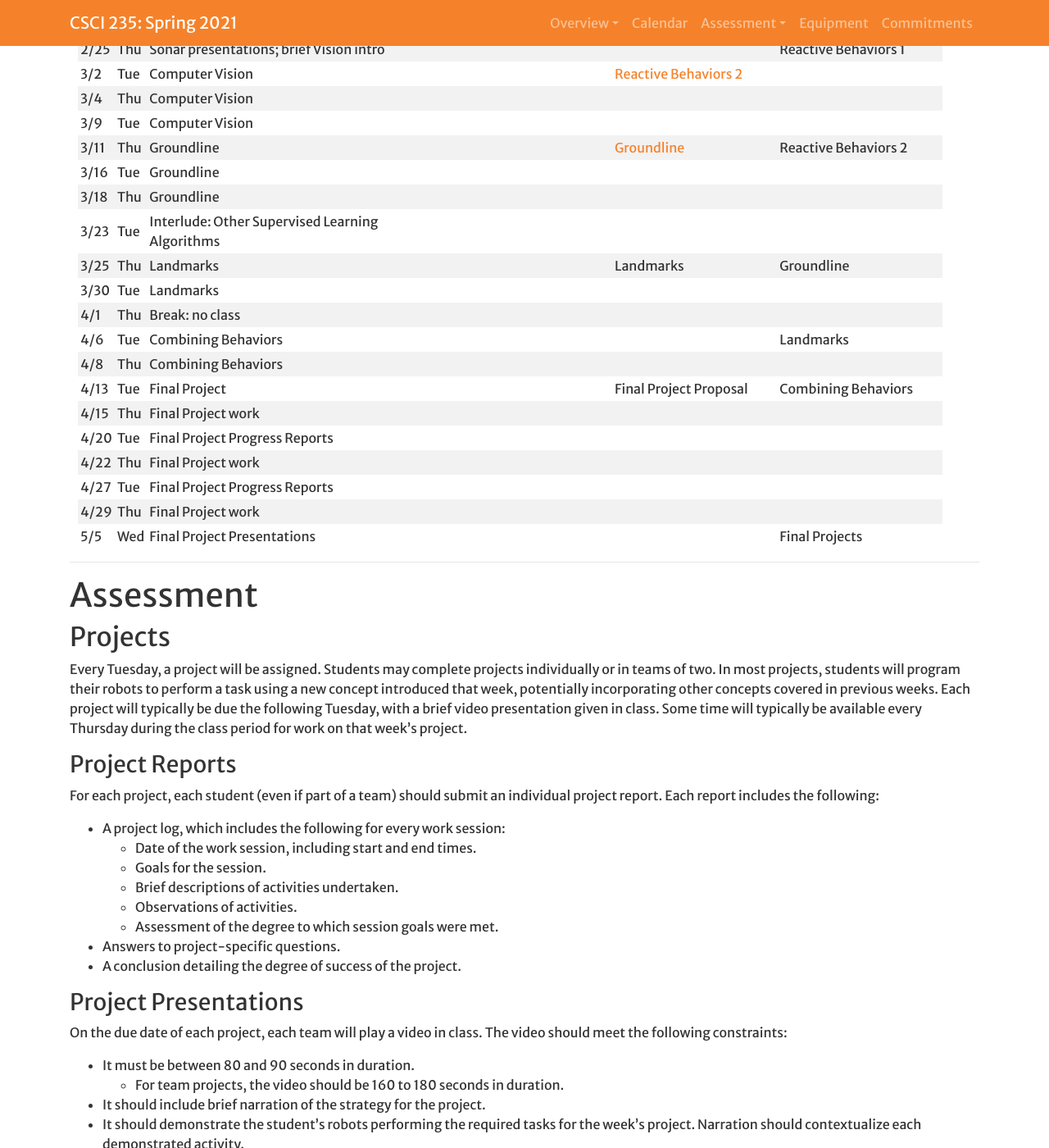
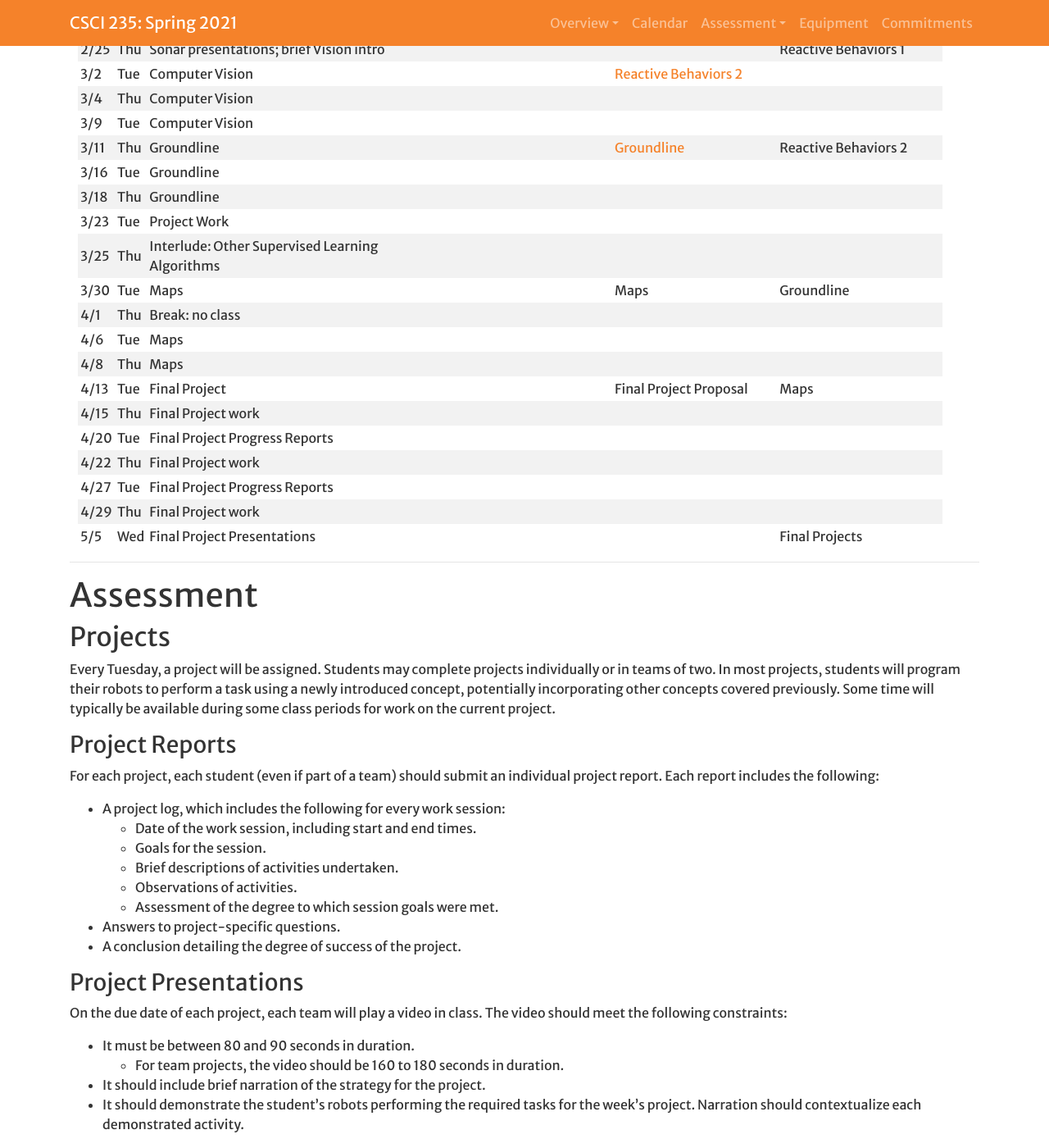
Before and after one commit to Hendrix-CS/csci235, a Jekyll site: the page built from index.md, in a window 1280 px wide and 1400 px high, scrolled down 1747 px. Shown: the whole window at 82% size. Built offline with Jekyll 4.4.1, drawn with Linux system fonts in a browser that asks for light colours; a script that is not in the unit is left out; our own code applies the rules of GitHub Pages for plain Markdown files; some of the changed text lies outside the part shown.

Commit message:
Updated schedule and grading criteria.

```diff
--- a/index.md
+++ b/index.md
@@ -51,13 +51,13 @@ Upon completing this course, our goal is for you to be able to:
 | 3/11 | Thu | Groundline  |  | [Groundline]({{site.baseurl}}/projects/Vision2.html) | Reactive Behaviors 2  |
 | 3/16 | Tue | Groundline |  |  |  |
 | 3/18 | Thu | Groundline |  |  |  |
-| 3/23 | Tue | Interlude: Other Supervised Learning Algorithms |  |  |  |
-| 3/25 | Thu | Landmarks |  | Landmarks | Groundline |
-| 3/30 | Tue | Landmarks |  |  |  |
+| 3/23 | Tue | Project Work |  |  |  |
+| 3/25 | Thu | Interlude: Other Supervised Learning Algorithms |  |  |  |
+| 3/30 | Tue | Maps |  | Maps | Groundline |
 | 4/1 | Thu | Break: no class |  |  |  |
-| 4/6 | Tue | Combining Behaviors |  |  | Landmarks |
-| 4/8 | Thu | Combining Behaviors |  |  |  |
-| 4/13 | Tue | Final Project |  | Final Project Proposal | Combining Behaviors |
+| 4/6 | Tue | Maps |  |  |  |
+| 4/8 | Thu | Maps |  |  |  |
+| 4/13 | Tue | Final Project |  | Final Project Proposal | Maps |
 | 4/15 | Thu | Final Project work |  |  |  |
 | 4/20 | Tue | Final Project Progress Reports |  |  |  |
 | 4/22 | Thu | Final Project work |  |  |  |
@@ -73,10 +73,8 @@ Upon completing this course, our goal is for you to be able to:
 
 Every Tuesday, a project will be assigned. Students may complete projects individually or
 in teams of two. In most projects, students will program their robots to perform a task using
-a new concept introduced that week, potentially incorporating other concepts covered in
-previous weeks. Each project will typically be due the following Tuesday, with a brief
-video presentation given in class. Some time will typically be available every Thursday
-during the class period for work on that week's project.
+a newly introduced concept, potentially incorporating other concepts covered previously. Some time
+will typically be available during some class periods for work on the current project.
 
 ### Project Reports
 For each project, each student (even if part of a team) should submit an individual project
```
Also changed, not shown: other parts of index.md (+2 -2 lines).
